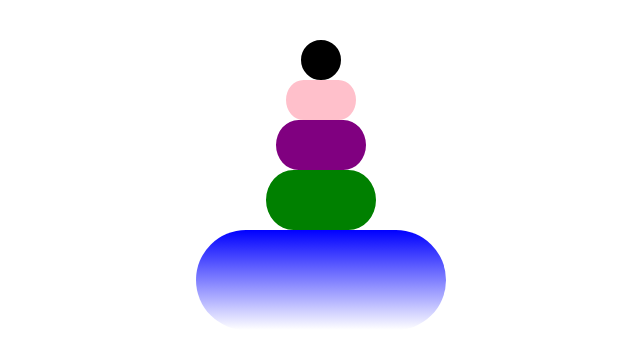
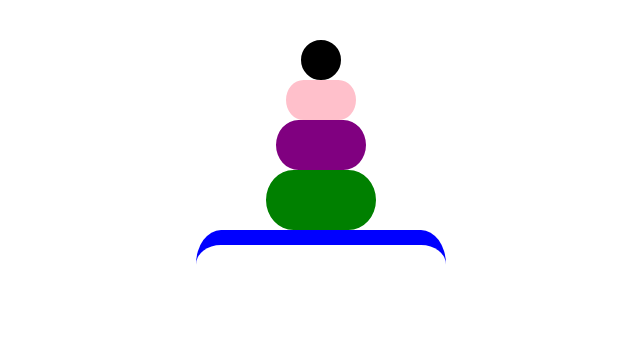
Before and after one commit to JairoEM/DIW, a plain HTML site: page Unit 2/Boxes/boxes2/index.html in a window 1280 px wide. Shown: the whole page, without its empty margins (319-959 px from the left). Drawn offline with Linux system fonts and the light colour scheme.

Commit message:
Exercise 2 from boxes fixed

```diff
--- a/Unit 2/Boxes/boxes2/style.css
+++ b/Unit 2/Boxes/boxes2/style.css
@@ -39,7 +39,6 @@ div{
 #fifth{
     width: 250px;
     height: 100px;
-    background-image: linear-gradient(blue, #ffffff);
-    border: 5px linear-gradient(blue, #ffffff);
-    border-radius: 20%/50%;
-}
+    border-top: 15px solid blue;
+   border-radius: 10%/30%;
+ }
```
